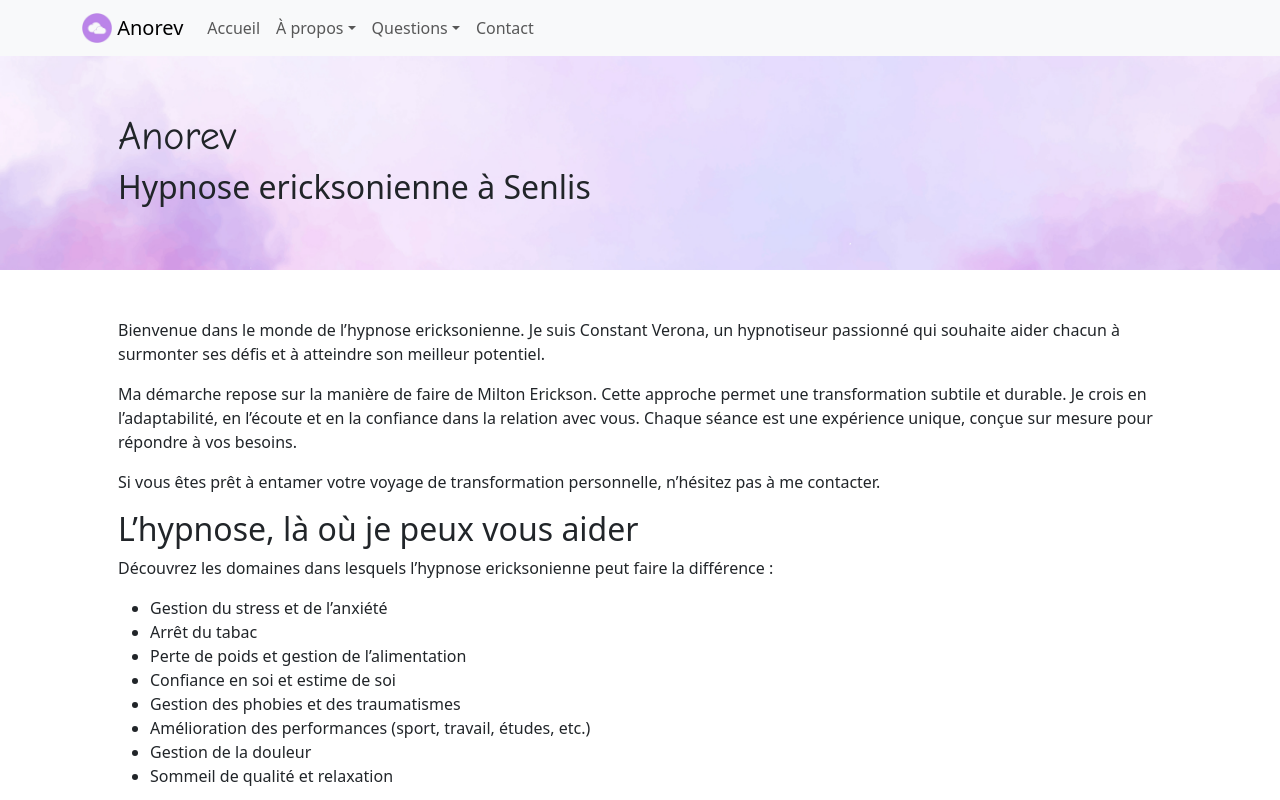
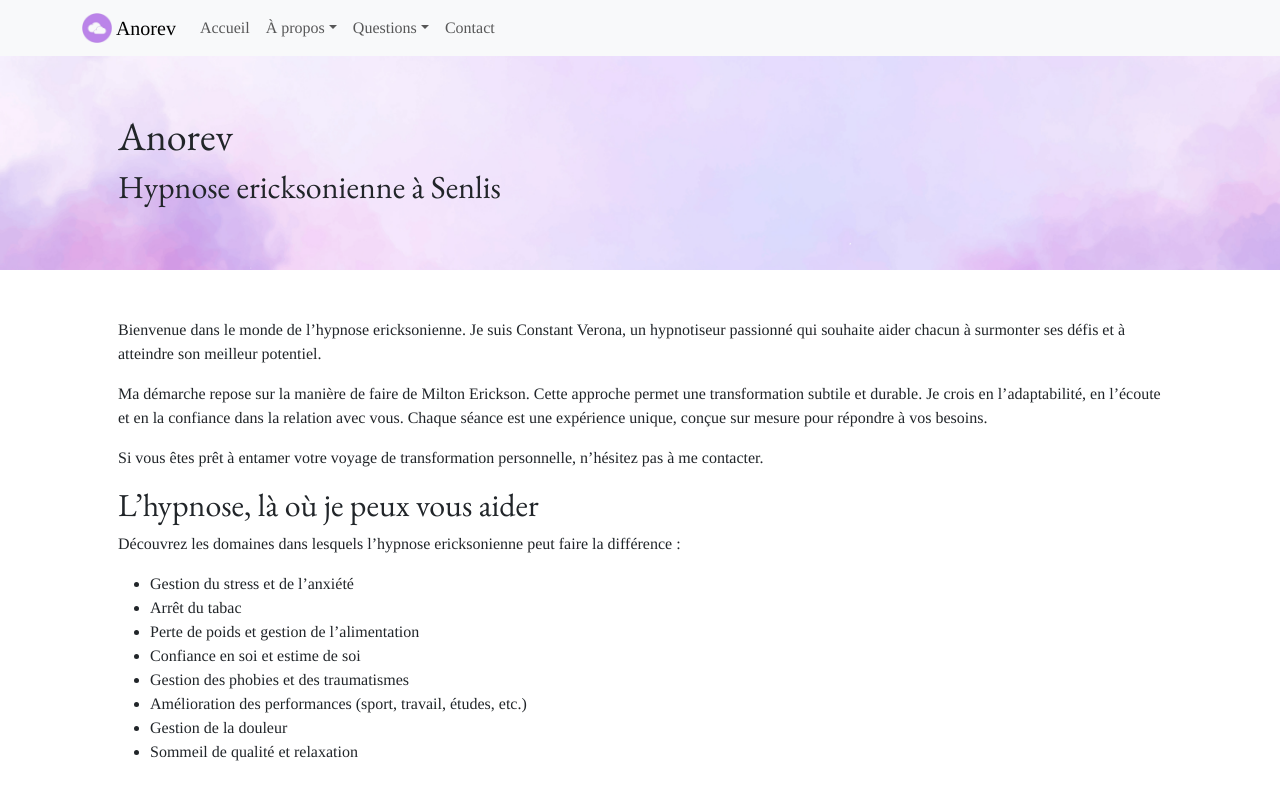
Before and after one commit to ValerianVrn/Anorev, a React (Create React App) app: page / in a window 1280 px wide. Shown: the top 800 px of the page. Built offline with nearby package versions, Linux system fonts and the light colour scheme.

Commit message:
feat: font style

```diff
--- a/public/index.html
+++ b/public/index.html
@@ -25,7 +25,7 @@
       Learn how to configure a non-root public URL by running `npm run build`.
     -->
     <link rel="stylesheet" href="https://fonts.googleapis.com/icon?family=Material+Icons" />
-    <link rel="stylesheet" href="https://fonts.googleapis.com/css?family=Comic+Neue">
+    <link rel="stylesheet" href="https://fonts.googleapis.com/css?family=EB+Garamond">
     <title>Anorev</title>
   </head>
   <body>
--- a/src/custom.scss
+++ b/src/custom.scss
@@ -1,20 +1,17 @@
 @import "../node_modules/bootstrap/scss/functions";
 @import "../node_modules/bootstrap/scss/variables";
 
-$primary:                           $purple;
-$secondary:                         $purple-200;
-$tertiary:                          $purple-100;
-$success:                           $yellow;
-$success-bg-subtle:                 $yellow-100;
+$primary:                               $purple;
+$secondary:                             $purple-200;
+$tertiary:                              $purple-100;
+$success:                               $yellow;
+$success-bg-subtle:                     $yellow-100;
 $success-border-subtle:                 $yellow-500;
-// $accordion-color:                         var(--#{$prefix}body-color);
-// $accordion-bg:                            var(--#{$prefix}body-bg);
-// $accordion-border-color:                  $primary;
-// $accordion-button-color:                  $white;
-$accordion-button-bg:                     $secondary;
-$accordion-button-active-bg:              $primary;
-$accordion-button-active-color:              $white;
-$accordion-button-focus-box-shadow:       $primary;
+$accordion-button-bg:                   $secondary;
+$accordion-button-active-bg:            $primary;
+$accordion-button-active-color:         $white;
+$accordion-button-focus-box-shadow:     $primary;
+$font-family-sans-serif:                "Times", system-ui, -apple-system, "Segoe UI", Roboto, "Helvetica Neue", "Noto Sans", "Liberation Sans", Arial, sans-serif, "Apple Color Emoji", "Segoe UI Emoji", "Segoe UI Symbol", "Noto Color Emoji";
 
 $theme-colors: map-merge($theme-colors, (
     "primary": $primary,
--- a/src/pages/Main.css
+++ b/src/pages/Main.css
@@ -9,6 +9,6 @@
     transform: translate(-50%, -50%);
 }
 
-.title {
-    font-family: 'Comic Neue', serif;
+.title, h1, h2 {
+    font-family: 'EB Garamond', serif;
 }
```
Also changed, not shown: src/custom.css.
